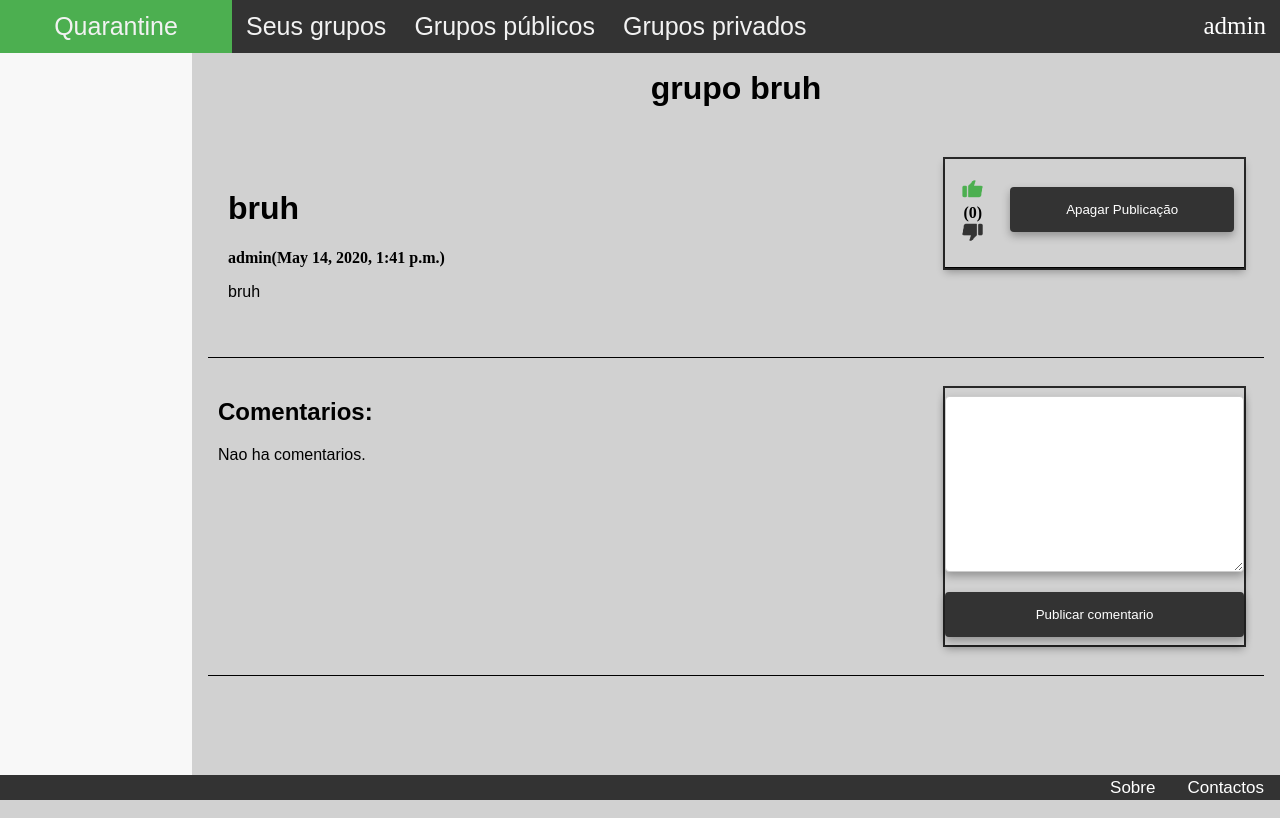
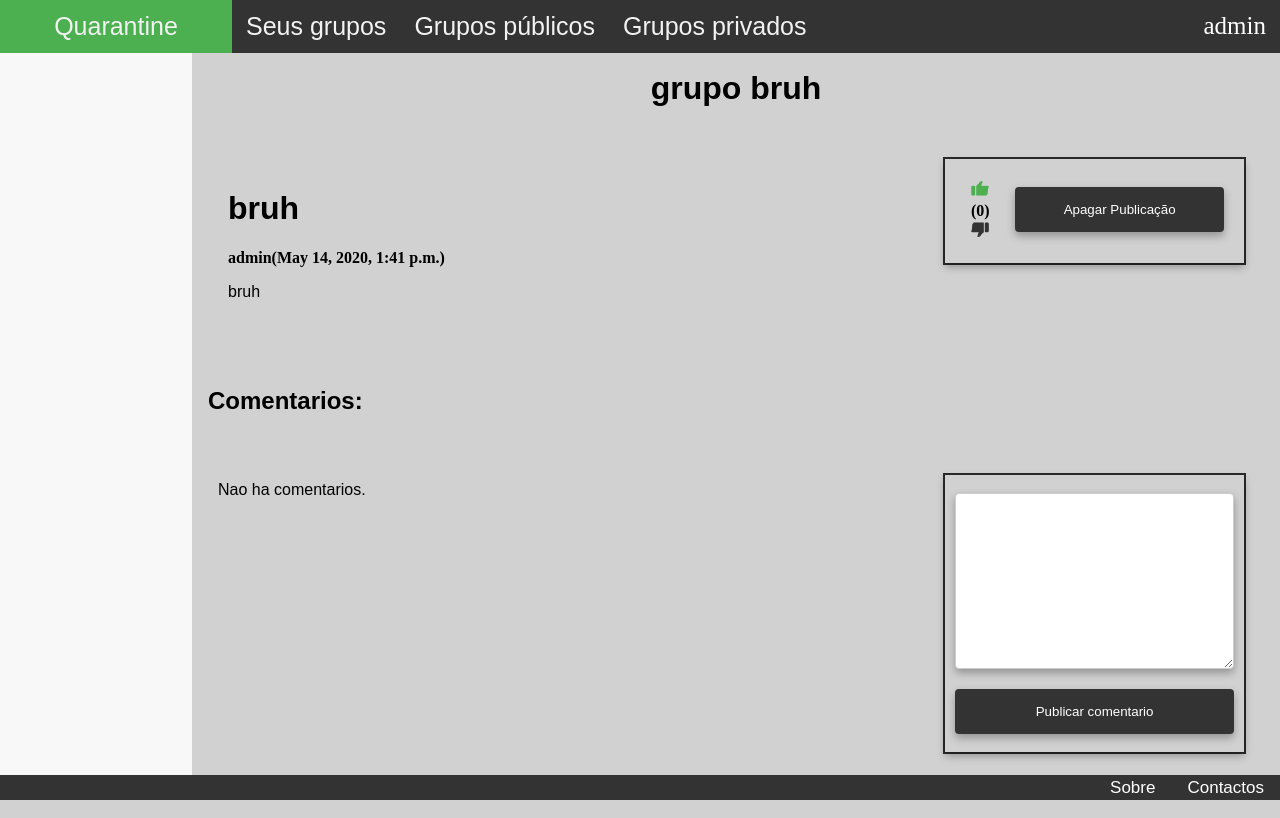
Before and after one commit to JoaoAlmeida-dev/quarantine, a Django app: a page that uses quarantine/templates/quarantine/publicacao.html in a window 1280 px wide. Run offline with Django 3.2, Linux system fonts and the light colour scheme; a user stored in the database is signed in; data comes from the database, SQL or seed files in the repository; both versions use the stored data as it was after the commit.

Commit message:
css and shit

```diff
--- a/quarantine/templates/quarantine/grupo.html
+++ b/quarantine/templates/quarantine/grupo.html
@@ -19,7 +19,7 @@
         </div>
 
         <div class="flexside">
-            <div class="background shadow-border">
+            <div class="background shadow-border smallpadding">
                 {% if ismembro %}
                 <div>
                     <form action="{% url 'criarpublicacao' grupo.id %}" method="get">
@@ -80,7 +80,7 @@
 
 
         <div class="flexside">
-            <div class="background shadow-border">
+            <div class="background shadow-border smallpadding">
 
                 <h2 class="center-align center">Membros</h2>
                 {% if grupo.membros.all %}
--- a/quarantine/templates/quarantine/menu.html
+++ b/quarantine/templates/quarantine/menu.html
@@ -21,8 +21,8 @@
         <div class="flexmain">
             <h1>{{ titulo }}</h1>
         </div>
-        <div class="flexside">
-            <div class="background shadow-border" >
+        <div class="flexside ">
+            <div class="background shadow-border smallpadding" >
                 <form action="{% url 'criargrupo' %}" method="get">
                     <input class="submit greenback-hover" type="submit" value="Criar Grupo">
                 </form>
--- a/quarantine/templates/quarantine/publicacao.html
+++ b/quarantine/templates/quarantine/publicacao.html
@@ -3,11 +3,11 @@
 
 {% block content %}
 {% load static %}
-                <a class="center center-align" href="{% url 'grupo_view' grupo.id %}"><h1>{{ grupo.titulo }}</h1></a>
+<a class="center center-align" href="{% url 'grupo_view' grupo.id %}"><h1>{{ grupo.titulo }}</h1></a>
 <div class="flexrow">
     <div class="flexmain ">
-        <div class="flexrow"style="border-width:0px;">
-            <div class="flexmain"  >
+        <div class="flexrow" style="border-width:0px;">
+            <div class="flexmain">
                 <h1>{{ pub.titulo }}</h1>
                 <b>{{ pub.autor }}({{ pub.pub_data }})</b>
                 <p>{{ pub.conteudo }}</p>
@@ -18,8 +18,8 @@
 
     {% if candeletepub %}
     <div class="flexside ">
-        <div class="flexrow background shadow-border">
-            <div class="smallflexside center center-align" style="flex-direction:column;">
+        <div class="flexrow background shadow-border smallpadding">
+            <div class="smallflexside center center-align " style="flex-direction:column;">
 
                 <a class="vote" href="{% url 'votaruppub' grupo.id pub.id %}?next={{ request.path }}">
                     <img src="{% static 'quarantine/images/upvote.png' %}" alt="upvote">
@@ -38,7 +38,8 @@
                 </form>
                 {% if error_message %}
                 <strong>{{ error_message }}</strong>
-                {% endif %}</div>
+                {% endif %}
+            </div>
         </div>
 
     </div>
@@ -46,45 +47,54 @@
 
 </div>
 
+<div class="flexrow"><h2>Comentarios:</h2></div>
 <div class="flexrow">
     <div class="flexmain ">
-        <h2>Comentarios:</h2>
         {% if comentarios %}
 
         {% for comentario in comentarios %}
 
         <div class="card shadow-border">
-            <div class="top flexrow">
-                <div class="top">
-                    <label style="vertical-align: middle;">{{ comentario.autor }} </label>
+            <div class="flexrow" style="padding: 0px 0px;">
+                <div class="flexmain">
+                    <div class="top left-align">
+                        <label>Autor:{{ comentario.autor }} </label>
+                    </div>
+                    <div>
+                        <label>({{ comentario.pub_data }})</label>
+                    </div>
+                    <div class="content flexrow" style="border:0px">{{ comentario.conteudo }}</div>
+                </div>
+
+                <div class="vote smallflexside center center-alingn">
+
+                    <div class="center center-align" style="float:right">
+                        <div style="flex-direction:row">
+                            <a href="{% url 'votarupcom' grupo.id pub.id comentario.id %}?next={{ request.path }}">
+                                <img src="{% static 'quarantine/images/upvote.png' %}" alt="upvote">
+                            </a>
+                            <div>
+                                <label>({{ comentario.karma }})</label>
+                            </div>
+                            <a href="{% url 'votardowncom' grupo.id pub.id comentario.id %}?next={{ request.path }}">
+                                <img src="{% static 'quarantine/images/downvote.png' %}" alt="downvote">
+                            </a>
+                        </div>
+
+                        <div>
+                            <form action="{% url 'apagarcomentario' grupo.id pub.id comentario.id %}" method="get">
+                                <input class="submit redback-hover shadow-border right-align"
+                                       style="width:auto;padding:10px " type="submit" value="Apagar">
+                            </form>
+                        </div>
+                    </div>
+                </div>
 
 
-                </div>
+            </div>
 
-                <div class="vote flexside" style="float:right">
-                    <div style="float:right"><a href="{% url 'votarupcom' grupo.id pub.id comentario.id %}?next={{ request.path }}">
-                        <img src="{% static 'quarantine/images/upvote.png' %}" alt="upvote">
-                    </a>
-
-                        <label>({{ comentario.karma }})</label>
-
-                        <a href="{% url 'votardowncom' grupo.id pub.id comentario.id %}?next={{ request.path }}">
-                            <img src="{% static 'quarantine/images/downvote.png' %}" alt="downvote">
-                        </a></div>
-                </div>
-
-            </div>
-                <label >({{ comentario.pub_data }})</label>
-
-            <div class="content flexrow">{{ comentario.conteudo }}</div>
 
             {% if request.user.id == comentario.autor.id or isadmin %}
-
-            <form action="{% url 'apagarcomentario' grupo.id pub.id comentario.id %}"
-                  method="get">
-
-                <input class="submit redback-hover shadow-border" style="" type="submit" value="Apagar">
-            </form>
 
 
             {% endif %}
@@ -98,7 +108,7 @@
     </div>
 
     <div class="flexside">
-        <div class="background shadow-border">
+        <div class="background shadow-border smallpadding">
             <form action="{% url 'publicarcomentario' grupo.id pub.id%}?next={{ request.path }}" method="post">
                 {% csrf_token %}
                 <textarea name="conteudo" rows="10" cols="50"></textarea>
--- a/quarantine/templates/quarantine/sobre.html
+++ b/quarantine/templates/quarantine/sobre.html
@@ -16,6 +16,8 @@
             <p>Com o maior recolhimento da população devido à atual quarentena, achámos que seria uma boa ideia criar um sítio onde as pessoas se pudessem manter em contacto e interagir umas com as outras,além de se manterem informadas.
             <br>Por isso decidimos criar uma espécie de fórum online, que inclui um feed de notícias.
             </p>
+
+
         </flexmain>
 
 
--- a/static/quarantine/style.css
+++ b/static/quarantine/style.css
@@ -78,6 +78,9 @@
         cursor:pointer;
     }
 
+    .smallpadding{
+    padding:10px !important;
+    }
 
     body {
         margin:0px;
@@ -292,24 +295,26 @@
         background-color: rgba(255,255,255,0.85);
     }
 
-    .sidenews a {
+    .sidenews h4 {
       display: block;
       color: #000;
       padding: 8px 16px;
       text-decoration: none;
       font-family: Arial, Helvetica, sans-serif;
+      transition:0.2s;
+      text-align:left
 
     }
 
-    .sidenews a:hover {
-      background-color: #555;
-      color: white;
-    }
-
-
     .feed-item-title{
         text-decoration:none;
-        color:green;
+        margin:2px;
+    }
+    .feed-item-title:hover{
+        padding: 12px 16px ;
+        box-shadow: 0px 0px 0px 2px rgba(0,0,0,0.8);
+        background-color: #4CAF50 !important;
+        color: white;
     }
 
 
@@ -319,7 +324,6 @@
         display: flex;
         align-content: center;
         flex-direction:row;
-        border-bottom:1px solid black;
         transition:0.2s;
         padding: 10px 0px;
     }
@@ -386,15 +390,9 @@
         font-size:20px;
     }
     .vote img{
-        width: 35px;
-        height:20px;
+        width: 30px;
+        height:auto;
     }
-
-    .comment{
-
-    }
-
-
 
     .footer {
         position: fixed;
```
Also changed, not shown: account/templates/registration/password_reset_form.html (+18 -5 lines), quarantine/templates/quarantine/contactos.html (+5 -3 lines), db.sqlite3.
